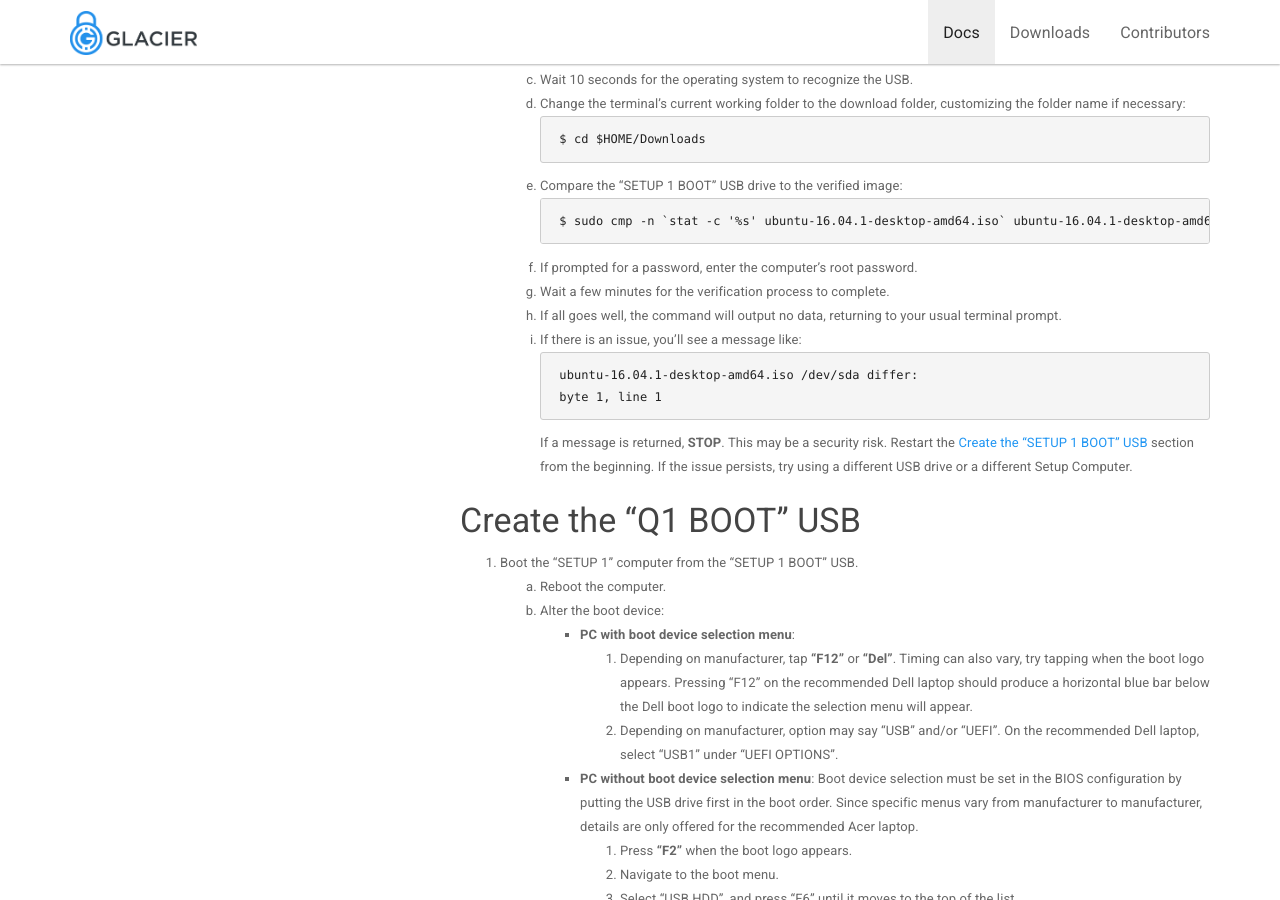
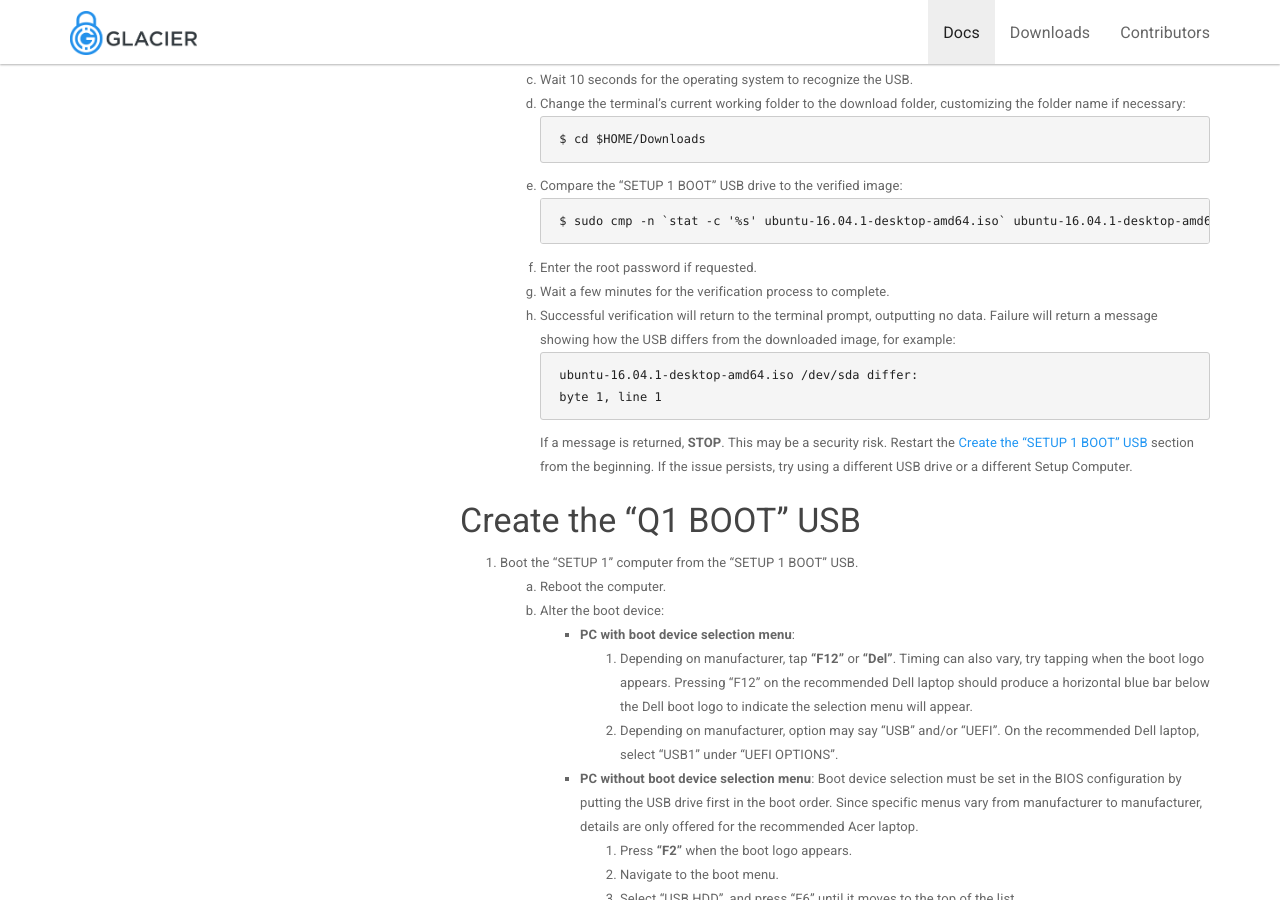
Before and after one commit to GlacierProtocol/glacierprotocol.github.io, a Jekyll site: the page built from _docs/setup/create-boot-usb.md, in a window 1280 px wide and 900 px high, scrolled down 4402 px. Built offline with Jekyll 4.4.1, drawn with Linux system fonts in a browser that asks for light colours; nearby versions of some CDN libraries.

Commit message:
Reword, restructure

````diff
--- a/_docs/setup/create-boot-usb.md
+++ b/_docs/setup/create-boot-usb.md
@@ -234,11 +234,10 @@ of errors or malware infection.
     5. Compare the "SETUP 1 BOOT" USB drive to the verified image:
         <pre>
         $ sudo cmp -n `stat -c '%s' ubuntu-16.04.1-desktop-amd64.iso` ubuntu-16.04.1-desktop-amd64.iso <span class="primary">USB-device-identifier-here</span></pre>
-    6. If prompted for a password, enter the computer's root password.
+    6. Enter the root password if requested.
     7. Wait a few minutes for the verification process to complete.
-    8. If all goes well, the command will output no data, returning to
-    your usual terminal prompt.
-    9. If there is an issue, you'll see a message like:
+    8. Successful verification will return to the terminal prompt, outputting no data.
+    Failure will return a message showing how the USB differs from the downloaded image, for example:
         ```
         ubuntu-16.04.1-desktop-amd64.iso /dev/sda differ:
         byte 1, line 1
````
